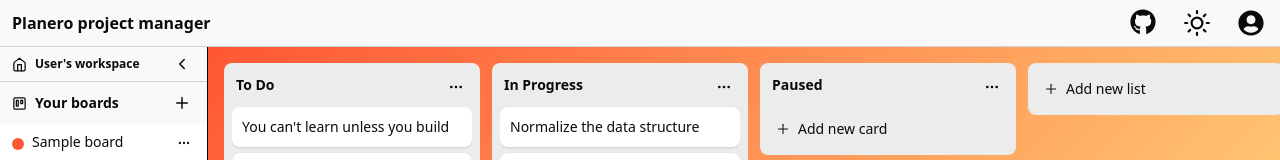
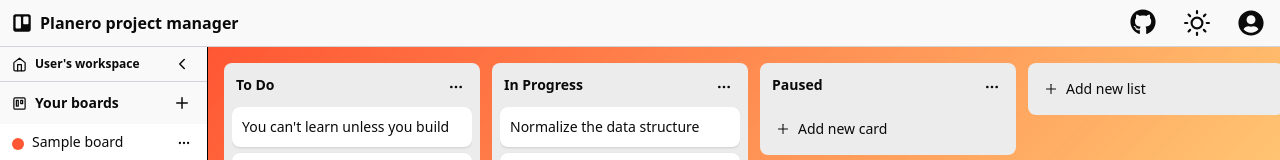
Before and after one commit to raknos13/planero-planner-react, a React (Vite) app: page / in a window 1280 px wide. Shown: the top 160 px of the page. Built offline with nearby package versions, Linux system fonts and the light colour scheme.

Commit message:
Add logo icon in header

```diff
--- a/src/components/Header.jsx
+++ b/src/components/Header.jsx
@@ -1,11 +1,16 @@
-import { FaUserCircle } from "react-icons/fa";
+import { FaUserCircle, FaTrello } from "react-icons/fa";
 import { FaGithub } from "react-icons/fa6";
 import { DarkModeToggle } from "./shared/DarkModeToggle";
 
 const Header = () => {
   return (
     <div className="flex justify-between items-center px-3 py-0.5 bg-background text-text border-b border-border z-30">
-      <h1 className="text-md font-bold text-center">Planero project manager</h1>
+      <div className="flex items-center gap-2">
+        <FaTrello size={20} />
+        <h1 className="text-md font-bold text-center">
+          Planero project manager
+        </h1>
+      </div>
       <section className="flex justify-evenly items-center gap-4">
         <a
           href="https://github.com/raknos13/planero-trello-clone-react"
```
